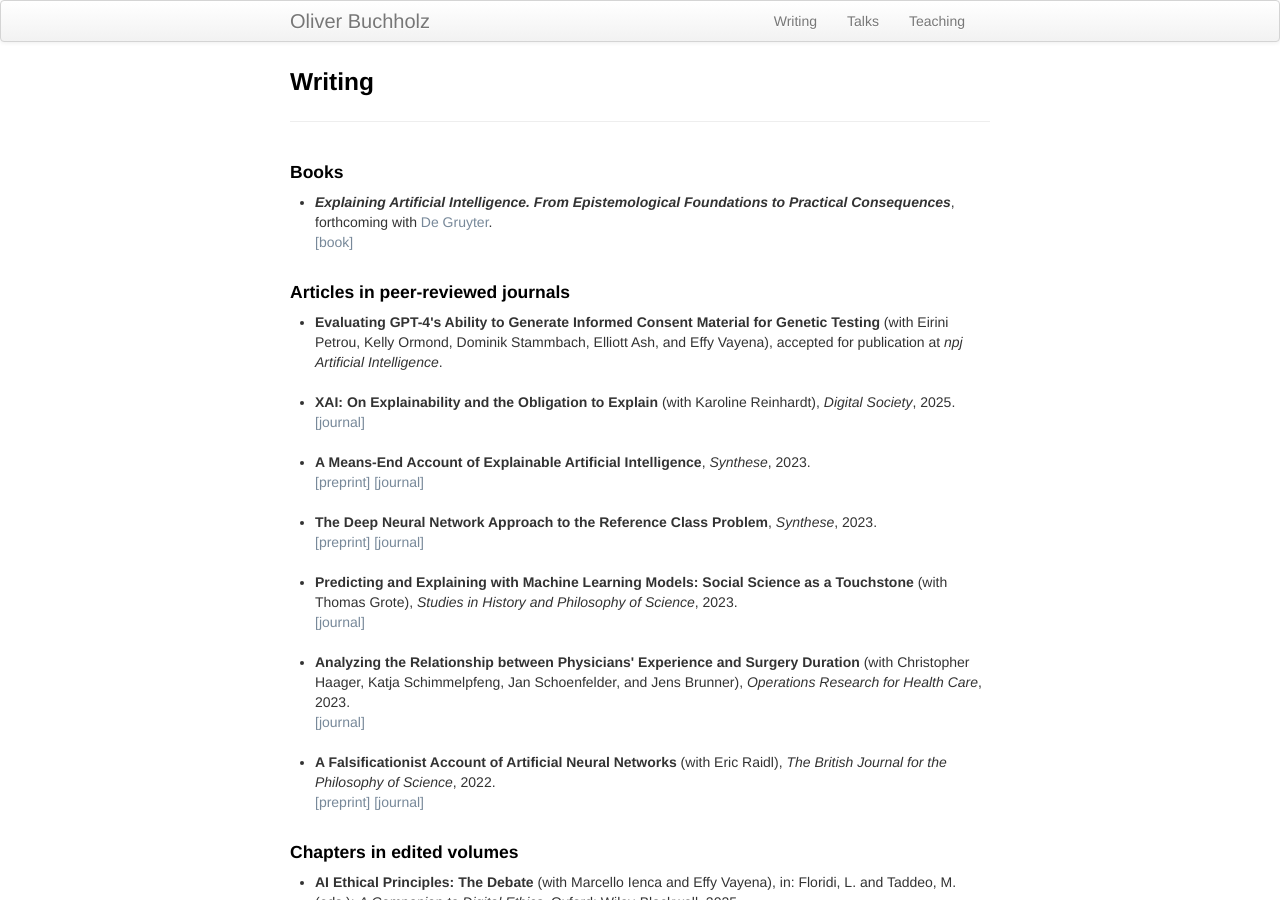
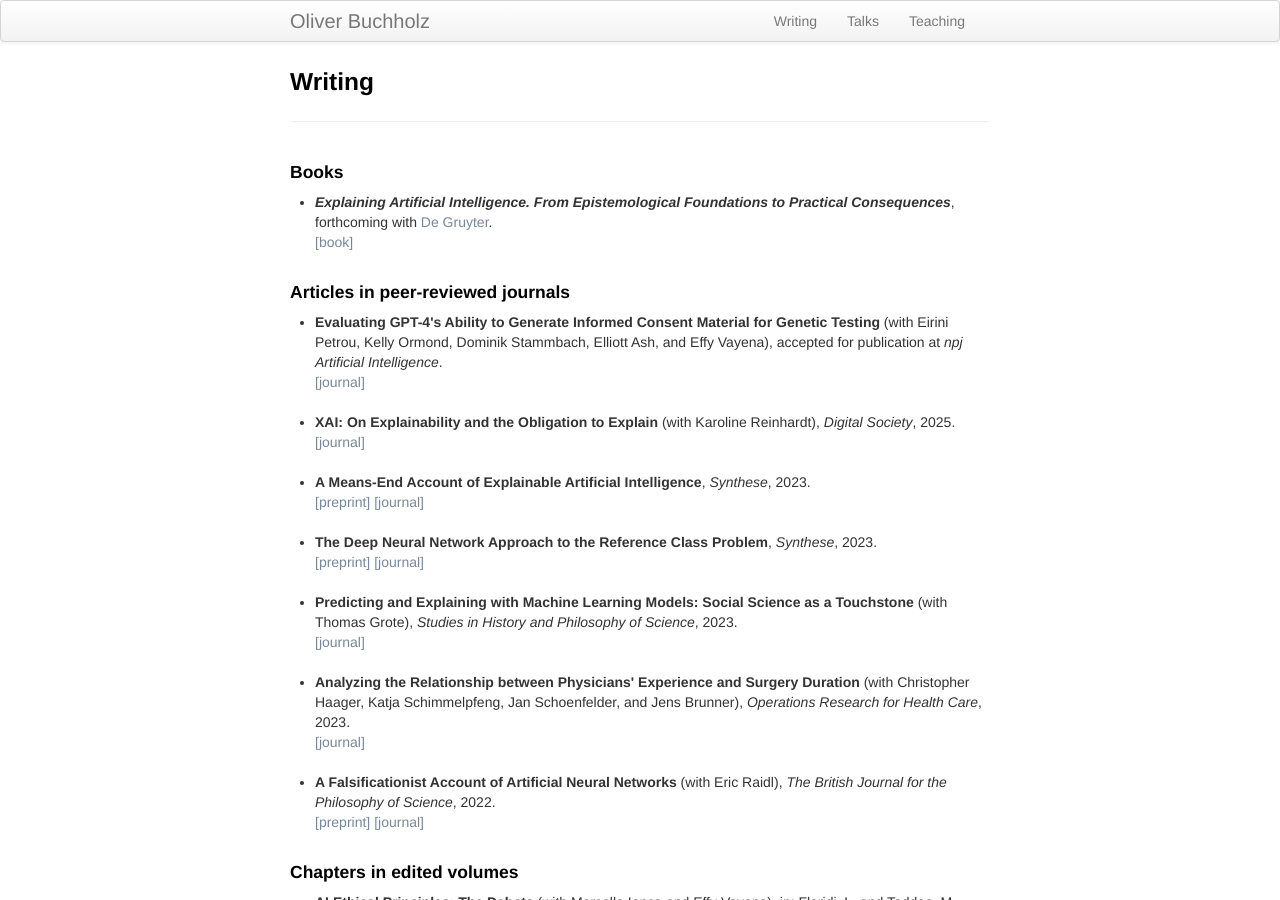
Before and after one commit to oliverbuchholz/oliverbuchholz.github.io, a Jekyll site: the page built from pages/writing.md, in a window 1280 px wide and 900 px high. Built offline with Jekyll 4.4.1, drawn with Linux system fonts in a browser that asks for light colours.

Commit message:
added gpt link

```diff
--- a/pages/writing.md
+++ b/pages/writing.md
@@ -14,7 +14,7 @@ description: Oliver Buchholz | Writing
 <h4>Articles in peer-reviewed journals</h4>
 
 <ul>
-<li><b>Evaluating GPT-4's Ability to Generate Informed Consent Material for Genetic Testing</b> (with Eirini Petrou, Kelly Ormond, Dominik Stammbach, Elliott Ash, and Effy Vayena), accepted for publication at <i>npj Artificial Intelligence</i>.<br><br>
+<li><b>Evaluating GPT-4's Ability to Generate Informed Consent Material for Genetic Testing</b> (with Eirini Petrou, Kelly Ormond, Dominik Stammbach, Elliott Ash, and Effy Vayena), accepted for publication at <i>npj Artificial Intelligence</i>.<br><a href= "https://doi.org/10.1038/s44387-025-00036-4" target= "_blank">[journal]</a><br><br>
 </li>
 
 <li><b>XAI: On Explainability and the Obligation to Explain</b> (with Karoline Reinhardt), <i>Digital Society</i>, 2025.<br><a href= "https://doi.org/10.1007/s44206-025-00215-5" target= "_blank">[journal]</a><br><br>
```
